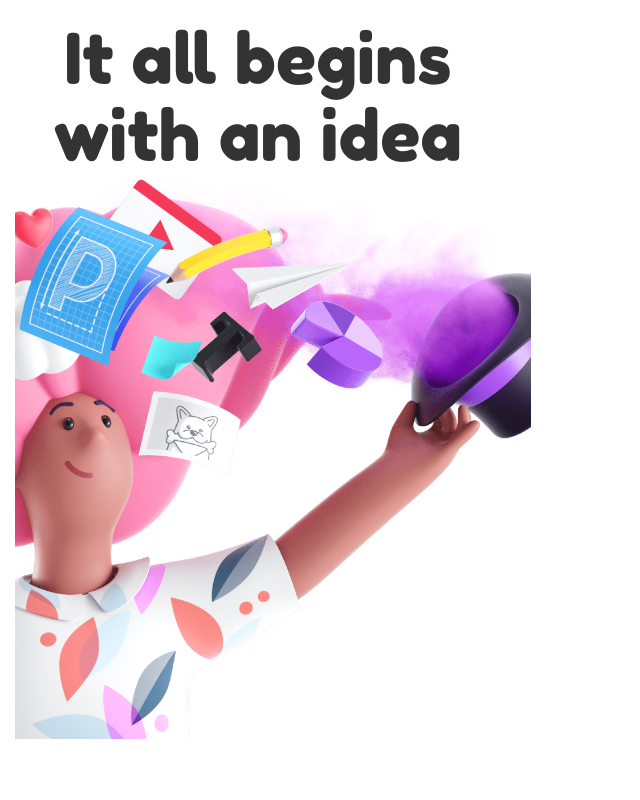
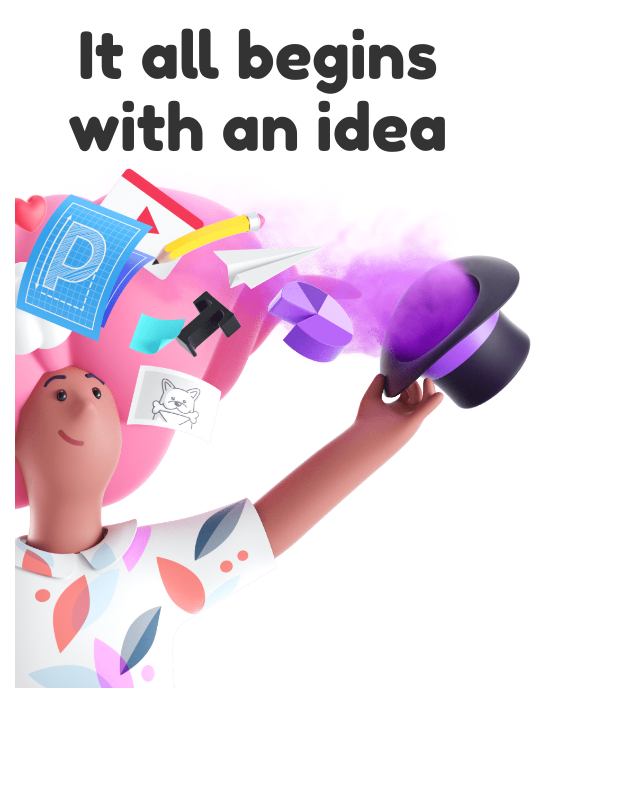
Before and after one commit to lornakamau/pitch, a Flask app: page /about in a window 1280 px wide. Shown: the part 54-854 px from the top of the page, without its empty margins (0-640 px from the left). After the commit the page ends 742 px from the top, so only its background shows below. Run offline with Flask 2, Linux system fonts and the light colour scheme; some libraries are stand-ins or nearby versions.

Commit message:
add favicon.ico

```diff
--- a/app/static/css/about.css
+++ b/app/static/css/about.css
@@ -4,18 +4,18 @@ img {
     vertical-align: middle;
     margin-top: -.55rem;
     margin-left: 1.1em;
-    height: 70vh;
-    object-position: 80%;
+    height: 65vh;
+    object-position: 100%;
 }
 h1 {
-    font-size: 7rem;
+    font-size: 6.5rem;
 }
 .col-md-5{
-    height: 100vh;
+    height: 90vh;
 }
 .container {
     width: 100%;
-    height: 100vh;
+    height: 90vh;
     padding: 0;
     position: relative;
     margin: 0;
--- a/app/templates/about.html
+++ b/app/templates/about.html
@@ -10,7 +10,9 @@
             <h1>It all begins<br>with an idea</h1>
             <img src="{{url_for('static', filename='images/gurl.png')}}" />
         </div>
-        <div class="col-md-7"></div>
+        <div class="col-md-7">
+
+        </div>
     </div>
 </div>
 {% endblock %}
--- a/app/templates/auth/login.html
+++ b/app/templates/auth/login.html
@@ -18,7 +18,7 @@
       {{wtf.quick_form(login_form)}}
       <p> Don't have an account? <a href="{{url_for('auth.signup')}}">Sign up here</a></p>
      </div>
-     <div clas="col-md-2"> </div>
+     <div class="col-md-2"> </div>
     </div>
 </div>
 
```
Also changed, not shown: app/static/favicon.ico (added).
